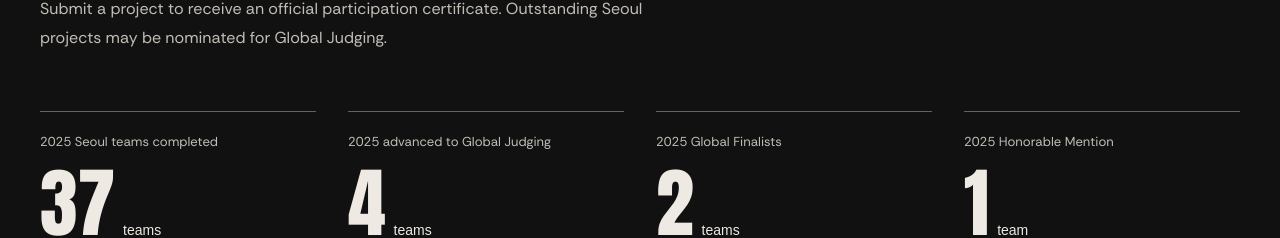
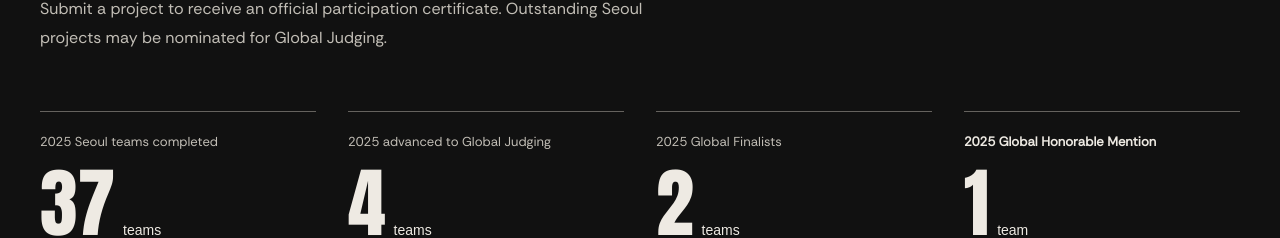
Before and after one commit to SeoulNASASpaceApps/web, a Next.js app in the folder frontend/: page /2026/en/ in a window 1280 px wide. Shown: the part 5976-6214 px from the top of the page. Built offline with nearby package versions, Linux system fonts and the light colour scheme.

Commit message:
fix: label 2025 awards link and emphasize Global Honorable Mention

```diff
--- a/frontend/content/cohorts/2026/bulletin/project-journey-seoul-to-global.en.md
+++ b/frontend/content/cohorts/2026/bulletin/project-journey-seoul-to-global.en.md
@@ -21,4 +21,4 @@ The image below shows the full journey from project submission to the global awa
 - **07 Global Finalists** — Selected through Global Judging.
 - **08 Global Winners** — Selected from the Global Finalists through Executive Judging.
 
-Learn more about the official judging and awards process on the [NASA Space Apps Awards page](https://www.spaceappschallenge.org/2025/awards/) and the [2026 Participant FAQs](https://www.spaceappschallenge.org/resources/participant-faqs/).
+Learn more about the official judging and awards process on the [NASA Space Apps 2025 Awards reference](https://www.spaceappschallenge.org/2025/awards/) and the [2026 Participant FAQs](https://www.spaceappschallenge.org/resources/participant-faqs/).
--- a/frontend/content/cohorts/2026/bulletin/project-journey-seoul-to-global.ko.md
+++ b/frontend/content/cohorts/2026/bulletin/project-journey-seoul-to-global.ko.md
@@ -27,4 +27,4 @@ thumbnail: null
 - **07 글로벌 파이널리스트 (Global Finalists)** — 글로벌 심사를 통해 선정됩니다.
 - **08 글로벌 수상팀 (Global Winners)** — 글로벌 파이널리스트 중 최종 심사를 통해 선정됩니다.
 
-NASA Space Apps의 공식 심사·시상 절차는 [NASA Space Apps 공식 Awards 안내](https://www.spaceappschallenge.org/2025/awards/)와 [2026 참가자 FAQ](https://www.spaceappschallenge.org/resources/participant-faqs/)에서 확인할 수 있습니다.
+NASA Space Apps의 공식 심사·시상 절차는 [NASA Space Apps 2025 Awards 사례](https://www.spaceappschallenge.org/2025/awards/)와 [2026 참가자 FAQ](https://www.spaceappschallenge.org/resources/participant-faqs/)에서 확인할 수 있습니다.
--- a/frontend/src/app/2026/promo.css
+++ b/frontend/src/app/2026/promo.css
@@ -128,6 +128,7 @@
 .promo-home .results { display: grid; grid-template-columns: repeat(4, 1fr); gap: 32px; margin: 58px 0 30px; }
 .promo-home .results > div { border-top: 1px solid #65625e; padding-top: 20px; }
 .promo-home .results dt { color: #c2beb6; font-size: 13px; }
+.promo-home .results dt strong { color: #eeeae3; font-weight: 700; }
 .promo-home .results dd { margin: 14px 0 0; font: 76px/1 Impact, sans-serif; }
 .promo-home .results dd span { margin-left: 8px; font: 14px Arial, sans-serif; }
 .promo-home .global-stage .source-note { color: #c2beb6; }
--- a/frontend/src/components/cohort/promo/PromoSections.tsx
+++ b/frontend/src/components/cohort/promo/PromoSections.tsx
@@ -84,7 +84,7 @@ export function PromoGlobalStage({ locale }: { locale: Locale }) {
         <h2 id="global-title">{section.title[locale]}</h2>
         <p className="global-description">{section.description[locale]}</p>
         <dl className="results">
-          {section.stats.map((stat) => <div key={stat.label.en}><dt>{stat.label[locale]}</dt><dd>{stat.value}<span>{stat.unit[locale]}</span></dd></div>)}
+          {section.stats.map((stat) => <div key={stat.label.en}><dt>{"emphasis" in stat && stat.emphasis ? <strong>{stat.label[locale]}</strong> : stat.label[locale]}</dt><dd>{stat.value}<span>{stat.unit[locale]}</span></dd></div>)}
         </dl>
         <p className="source-note">
           {section.source[locale]}{" · "}
--- a/frontend/src/content/promo.ts
+++ b/frontend/src/content/promo.ts
@@ -255,7 +255,7 @@ export const promoContent = {
       { label: { ko: "2025 서울 완주 팀", en: "2025 Seoul teams completed" }, value: "37", unit: { ko: "팀", en: "teams" } },
       { label: { ko: "2025 글로벌 심사 진출", en: "2025 advanced to Global Judging" }, value: "4", unit: { ko: "팀", en: "teams" } },
       { label: { ko: "2025 Global Finalists", en: "2025 Global Finalists" }, value: "2", unit: { ko: "팀", en: "teams" } },
-      { label: { ko: "2025 Honorable Mention", en: "2025 Honorable Mention" }, value: "1", unit: { ko: "팀", en: "team" } },
+      { label: { ko: "2025 Global Honorable Mention", en: "2025 Global Honorable Mention" }, value: "1", unit: { ko: "팀", en: "team" }, emphasis: true },
     ],
     source: { ko: "2025년 서울 행사 성과", en: "2025 Seoul event results" },
     officialSeoul: { ko: "NASA 공식 서울 소개", en: "Official NASA Seoul page" },
```
